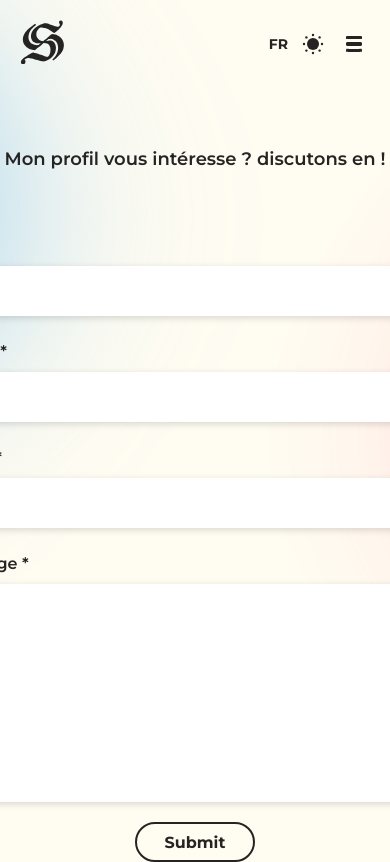
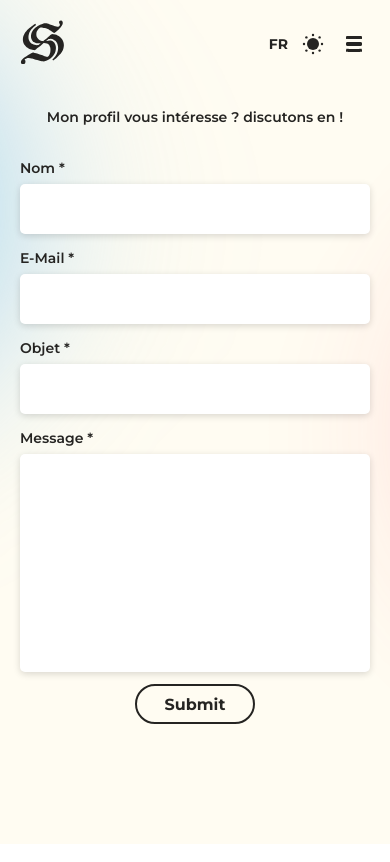
Before and after one commit to Thomagotchi/Portfolio, a React (Vite) app: page /Contact in a window 390 px wide. Built offline with nearby package versions, Linux system fonts and the light colour scheme.

Commit message:
Responsive contact

```diff
--- a/src/components/contactForm/ContactForm.jsx
+++ b/src/components/contactForm/ContactForm.jsx
@@ -6,7 +6,7 @@ import {
   faTriangleExclamation,
   faCheck,
 } from "@fortawesome/free-solid-svg-icons";
-import emailjs from "@emailjs/browser";
+// import emailjs from "@emailjs/browser";
 import { ToastContainer, toast, Slide } from "react-toastify";
 import "react-toastify/dist/ReactToastify.css";
 
@@ -107,7 +107,7 @@ export function ContactForm() {
       </form>
       <ToastContainer
         position="bottom-right"
-        autoClose={5000}
+        autoClose={50000}
         hideProgressBar
         newestOnTop={false}
         closeOnClick
--- a/src/components/contactForm/contactForm.scss
+++ b/src/components/contactForm/contactForm.scss
@@ -1,9 +1,11 @@
+// ----- Import des couleurs -----
 @use "../../styles/variables.scss" as *;
 
 .form-content {
     display: flex;
     flex-direction: column;
     align-items: center;
+    padding: 0 20px;
 
     .form-title {
         display: flex;
@@ -13,7 +15,8 @@
     }
 
     .contact-form {
-        width: 500px;
+        max-width: 500px;
+        width: 100%;
         display: flex;
         flex-direction: column;
 
@@ -91,11 +94,20 @@
     }
 }
 
+// ----- Light / Dark Modes -----
 .light {
+    .contact-form {
         .form-input {
             background-color: $input-color-light;
             color: $text-color-light;
             caret-color: auto;
+        }
+
+        .form-submit-button {
+            &:hover {
+                background-color: $background-color-3-light;
+            }
+        }
     }
 
     .form-submit-button:hover {
@@ -113,14 +125,18 @@
 }
 
 .dark {
+    .contact-form {
         .form-input {
             background-color: $input-color-dark;
             color: $text-color-dark;
             caret-color: auto;
         }
 
-    .form-submit-button:hover {
+        .form-submit-button {
+            &:hover {
                 background-color: $background-color-3-dark;
+            }
+        }
     }
 
     .Toastify__toast {
@@ -132,3 +148,39 @@
         }
     }
 }
+
+// ----- Version mobile -----
+@media (max-width: 500px) {
+    .form-content {
+        .form-title {
+            font-size: 14px;
+            margin: 40px 0 30px 0;
+        }
+
+        .contact-form {
+            label {
+                font-size: 14px;
+                line-height: 24px;
+            }
+
+            .form-input {
+                margin-bottom: 12px;
+            }
+        }
+    }
+    .Toastify {
+        width: 100vw!important;
+        height: fit-content!important ;
+        .Toastify__toast {
+            position: fixed;
+            bottom: 20px;
+            left: 30px!important;
+            border-radius: 6px!important;
+
+            .Toastify__toast-body {
+                font-size: 12px!important;
+            }
+        }
+    }
+
+}
```
Lines whose indentation alone changed are shown as unchanged.
